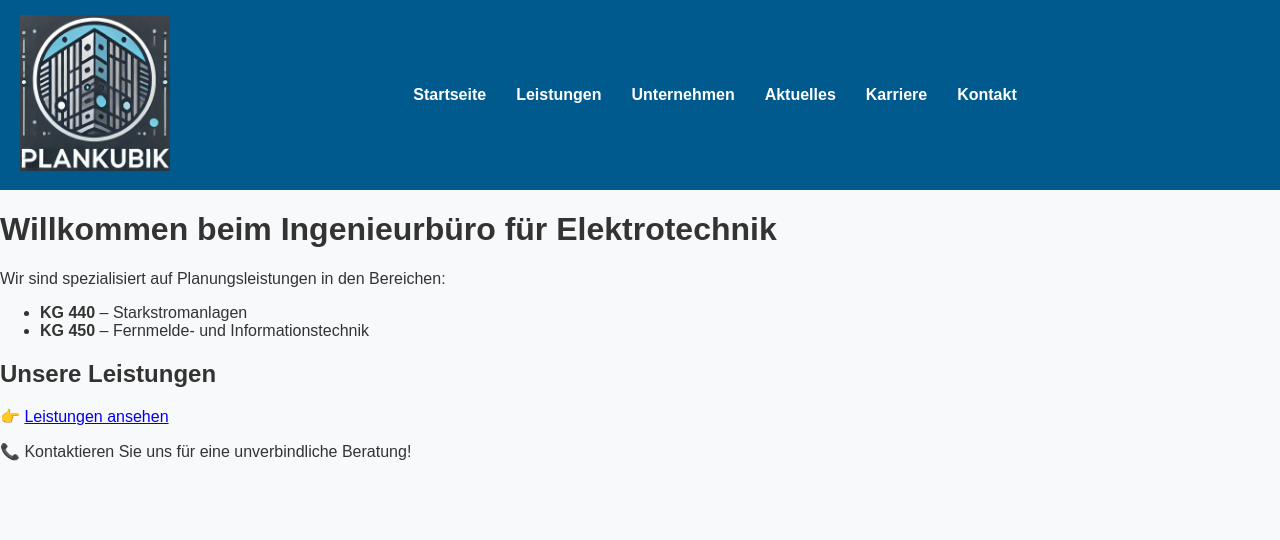
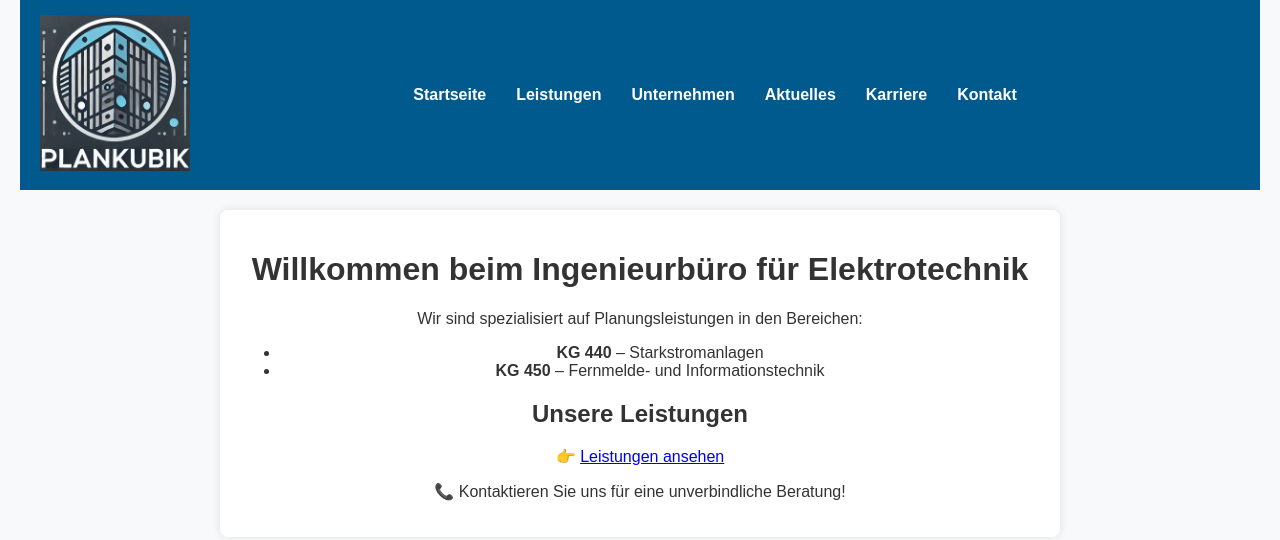
Before and after one commit to KukasLee/ibwebsite, a Jekyll site: the page built from index.md, in a window 1280 px wide. Shown: the top 540 px of the page. Built offline with Jekyll 4.4.1, drawn with Linux system fonts in a browser that asks for light colours.

Commit message:
Add files via upload

```diff
--- a/_layouts/default.html
+++ b/_layouts/default.html
@@ -11,10 +11,15 @@
             padding: 0;
             background-color: #f8f9fa;
             color: #333;
+            display: flex;
+            flex-direction: column;
+            align-items: center; /* Zentriert den Inhalt */
         }
 
         /* Header Styling */
         header {
+            width: 100%;
+            max-width: 1200px;
             display: flex;
             justify-content: space-between;
             align-items: center;
@@ -33,9 +38,9 @@
 
         /* Navigation */
         nav {
-            flex: 1;
             display: flex;
-            justify-content: center;  /* Zentriert die Navigation */
+            justify-content: center;
+            flex-grow: 1; /* Nimmt verbleibenden Platz ein, ohne das Layout zu stören */
         }
 
         nav ul {
@@ -43,8 +48,7 @@
             padding: 0;
             margin: 0;
             display: flex;
-            justify-content: center; /* Stellt sicher, dass die Elemente im Zentrum sind */
-            width: 100%;
+            justify-content: center; /* Zentriert die Navigation */
         }
 
         nav ul li {
@@ -96,6 +100,18 @@
                 display: block;
             }
         }
+
+        /* Inhaltsbereich */
+        main {
+            width: 100%;
+            max-width: 800px; /* Begrenzt die Breite für bessere Lesbarkeit */
+            padding: 20px;
+            background: white;
+            box-shadow: 0 0 10px rgba(0,0,0,0.1);
+            border-radius: 8px;
+            margin-top: 20px;
+            text-align: center; /* Inhalt zentrieren */
+        }
     </style>
     <script>
         function toggleMenu() {
```
